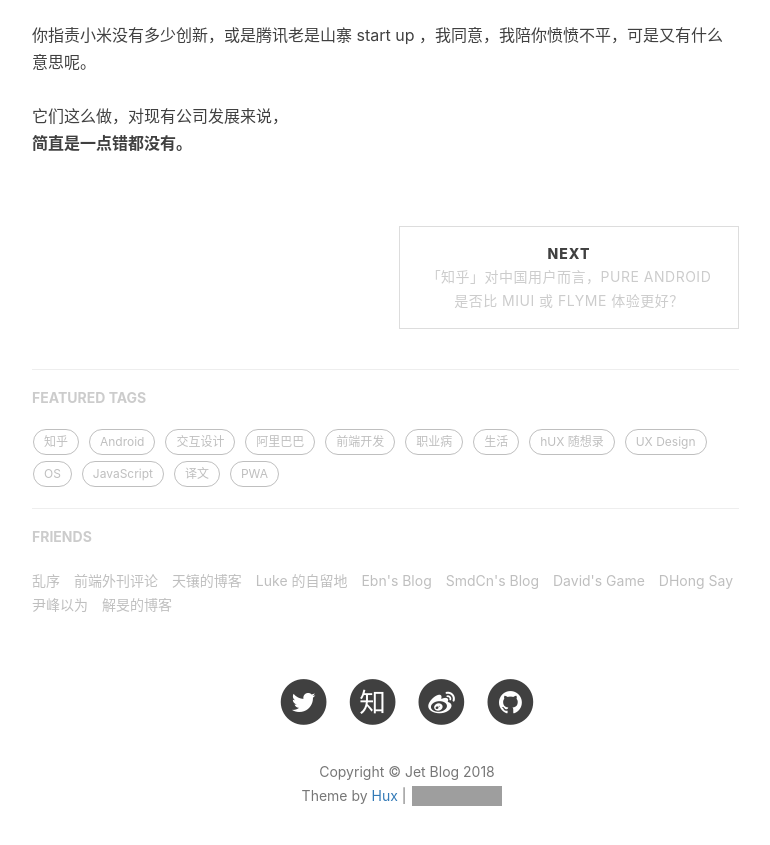
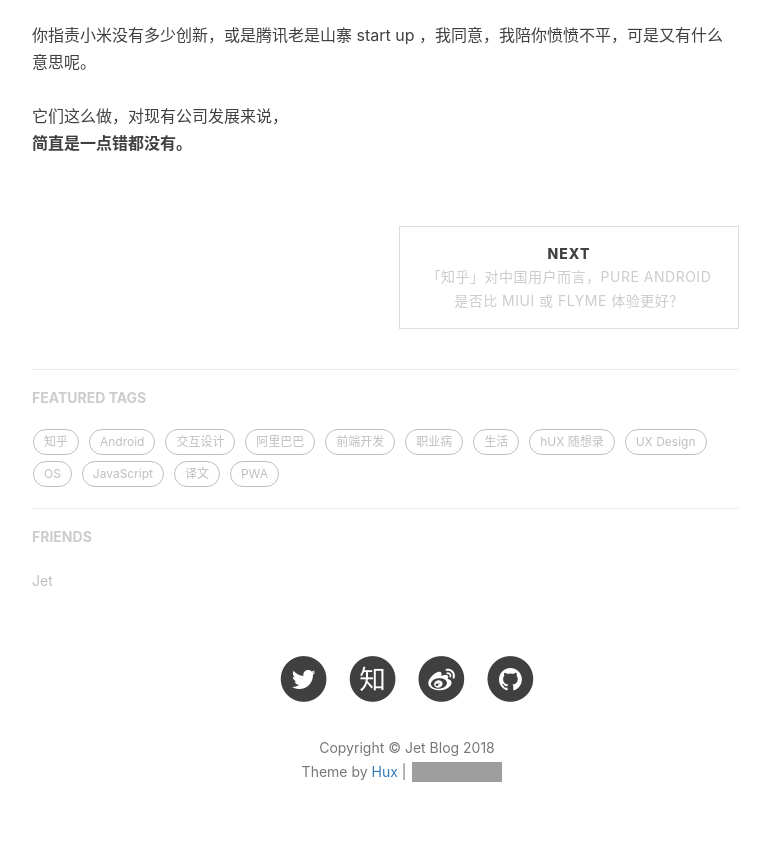
Before and after one commit to Jetxiaoli/jetxiaoli.github.io, a Jekyll site: the page built from _posts/2014-08-16-miui6.markdown, in a window 1280 px wide and 900 px high, scrolled down 1720 px. Shown: the top 845 px of the window, without its empty margins (233-1003 px from the left). Built offline with Jekyll 4.4.1, drawn with Linux system fonts in a browser that asks for light colours; nearby versions of some CDN libraries; comment, search, counter and statistics services are not loaded; grey boxes are pictures that could not be loaded.

Commit message:
change des

```diff
--- a/CNAME
+++ b/CNAME
@@ -1 +1 @@
-huangxuan.me
+jetxiaoli.me
--- a/_config.yml
+++ b/_config.yml
@@ -67,8 +67,8 @@
 
 # Sidebar settings
 sidebar: true                           # whether or not using Sidebar.
-sidebar-about-description: "写写代码，做做设计，<br>离开世界之前，一切都是过程"
-sidebar-avatar: /img/avatar-hux.jpg      # use absolute URL, seeing it's used in both `/` and `/about/`
+sidebar-about-description: "写写代码 <br>从一而终"
+sidebar-avatar: /img/avatar-jet.jpg      # use absolute URL, seeing it's used in both `/` and `/about/`
 
 
 
@@ -90,34 +90,7 @@
     #     title: "Su",
     #     href: "http://su.gallery/"
     # },{
-        title: "乱序",
-        href: "http://mida.re/"
-    },{
-        title: "前端外刊评论",
-        href: "http://qianduan.guru/"
-    },{
-        title: "天镶的博客",
-        href: "http://lingyu.wang/"
-    },{
-        title: "Luke 的自留地",
-        href: "http://hmqk1995.github.io"
-    },{
-        title: "Ebn's Blog",
-        href: "http://ebnbin.com/"
-    },{
-        title: "SmdCn's Blog",
-        href: "http://blog.smdcn.net"
-    },{
-        title: "David's Game",
-        href: "https://www.ruoyaowu.com/"
-    },{
-        title: "DHong Say",
-        href: "http://dhong.co"
-    },{
-        title: "尹峰以为",
-        href: "http://ingf.github.io/"
-    },{
-        title: "解旻的博客",
-        href: "http://xieminis.me/"
+        title: "Jet",
+        href: "http://jetxiaoli.github.io/"
     }
 ]
--- a/about.html
+++ b/about.html
@@ -1,7 +1,7 @@
 ---
 layout: page
 title: "About"
-description: "Hey, this is Hux."
+description: "Hey, this is Jet."
 header-img: "img/about-bg-walle.jpg"
 multilingual: true
 ---
--- a/index.html
+++ b/index.html
@@ -1,6 +1,6 @@
 ---
 layout: page
-description: "一生想做浪漫极客"
+description: "写写代码"
 ---
 
 {% for post in paginator.posts %}
```
Also changed, not shown: img/avatar-hux-home.jpg (deleted), img/avatar-hux.jpg (deleted), img/avatar_jet.jpg (added).
